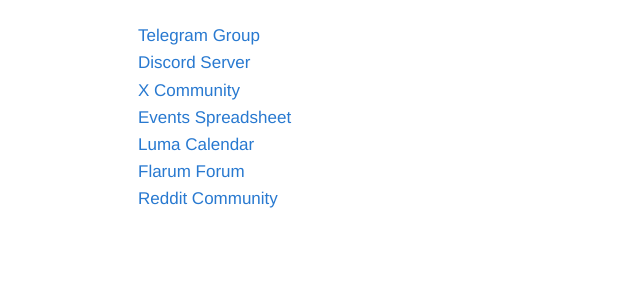
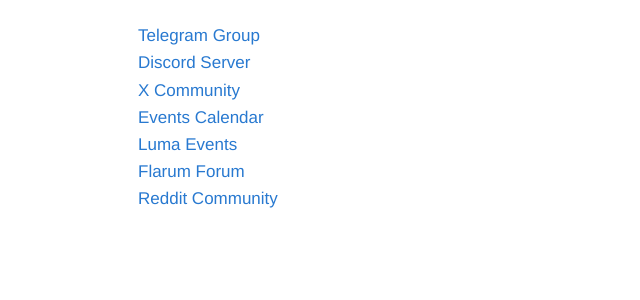
Before and after one commit to networkf/network.github.io, a Jekyll site: the page built from channels.md, in a window 1280 px wide. Shown: the part 432-732 px from the top of the page, without its empty margins (137-777 px from the left). Built offline with Jekyll 4.4.1, drawn with Linux system fonts in a browser that asks for light colours; some web fonts are replaced; our own code applies the rules of GitHub Pages for plain Markdown files; the repository's description, which GitHub fills in, is left out.

Commit message:
Update channels.md

```diff
--- a/channels.md
+++ b/channels.md
@@ -29,9 +29,9 @@ Please feel free to browse through our channels:
 <br>
 <a href="https://x.com/i/communities/1725849980240384096">X Community</a>
 <br>
-<a href="https://www.notion.so/networkfoundation/210b521638de80c8a1ccec5b52f7d82c">Events Spreadsheet</a>
+<a href="https://www.notion.so/networkfoundation/210b521638de80c8a1ccec5b52f7d82c">Events Calendar</a>
 <br>
-<a href="https://lu.ma/user/net_work">Luma Calendar</a>
+<a href="https://lu.ma/user/net_work">Luma Events</a>
 <br>
 <a href="https://network.flarum.cloud">Flarum Forum</a>
 <br>
```
